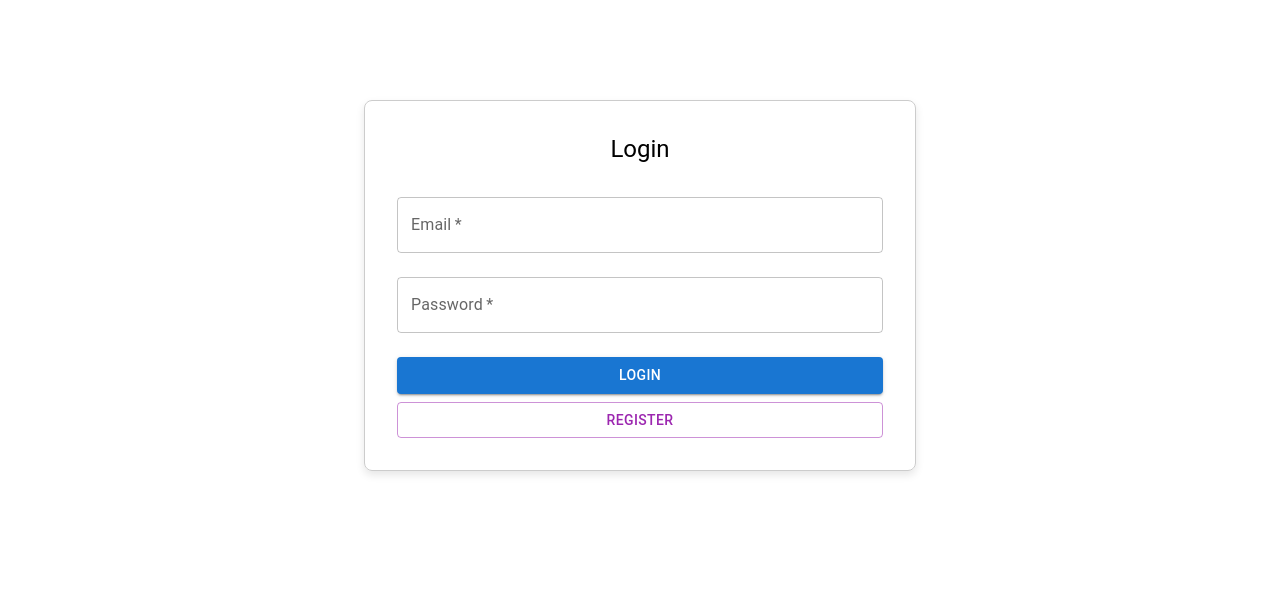
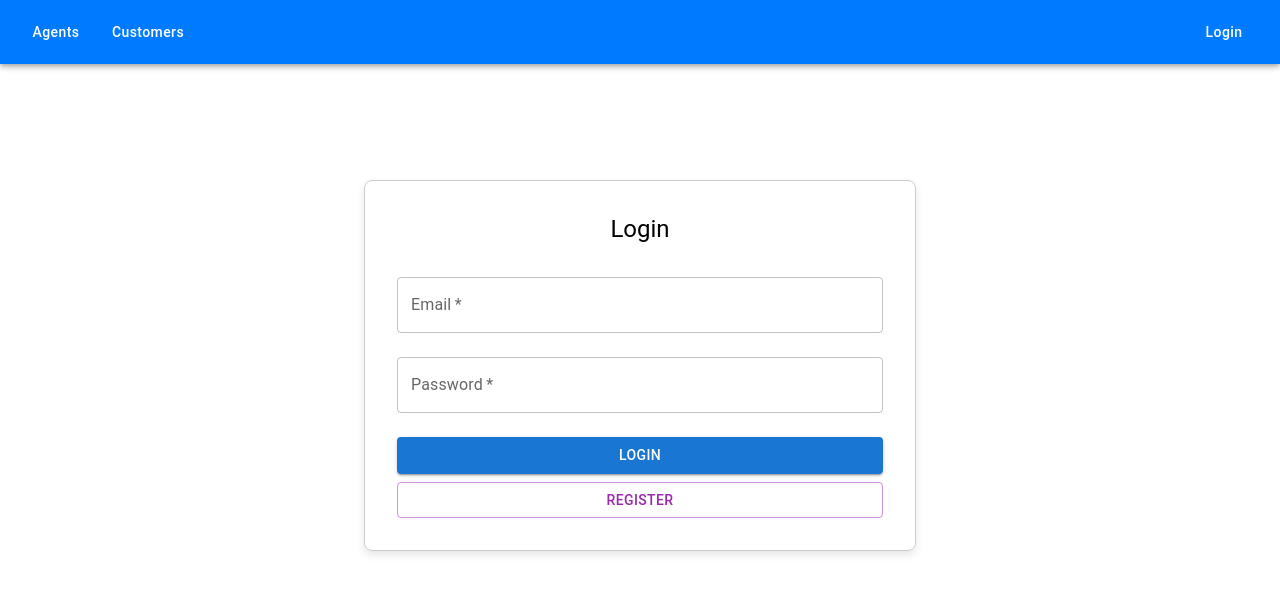
Before and after one commit to pebueno/sales-authentication-system, a React (Vite) app in the folder client/: page /login in a window 1280 px wide. Shown: the top 594 px of the page. Built offline with nearby package versions, Linux system fonts and the light colour scheme.

Commit message:
Implement Navbar

```diff
--- a/client/src/App.tsx
+++ b/client/src/App.tsx
@@ -7,6 +7,7 @@ import {
 import { RequireAuth } from './components/RequireAuth';
 import { lazy, Suspense } from 'react';
 import Loader from './components/Loader';
+import Layout from './components/Layout';
 
 const LoginPage = lazy(() => import('./pages/LoginPage'));
 const RegisterPage = lazy(() => import('./pages/RegisterPage'));
@@ -26,6 +27,7 @@ const App: React.FC = () => {
     <Router>
       <Suspense fallback={<Loader />}>
         <Routes>
+          <Route element={<Layout />}>
             {/* Public Routes */}
             <Route path="/login" element={<LoginPage />} />
             <Route path="/register" element={<RegisterPage />} />
@@ -33,7 +35,9 @@ const App: React.FC = () => {
 
             {/* Protected Routes */}
             <Route
-            element={<RequireAuth allowedRoles={[ROLES.Admin, ROLES.Agent]} />}
+              element={
+                <RequireAuth allowedRoles={[ROLES.Admin, ROLES.Agent]} />
+              }
             >
               <Route path="/agent" element={<AgentPage />} />
             </Route>
@@ -45,9 +49,9 @@ const App: React.FC = () => {
             >
               <Route path="/customer" element={<CustomerPage />} />
             </Route>
-
             {/* Redirect invalid paths */}
             <Route path="*" element={<Navigate to="/login" replace />} />
+          </Route>
         </Routes>
       </Suspense>
     </Router>
--- /dev/null
+++ b/client/src/components/Layout.tsx
@@ -0,0 +1,24 @@
+import React from 'react';
+import { Outlet } from 'react-router-dom';
+import { AppBar, Toolbar, Typography, Box } from '@mui/material';
+import Navbar from './Navbar';
+
+const Layout: React.FC = () => {
+  return (
+    <React.Fragment>
+      <Navbar />
+      <Box
+        component="main"
+        sx={{
+          flex: 1,
+          marginTop: '64px', // Adjust for AppBar height
+          padding: '1rem',
+        }}
+      >
+        <Outlet />
+      </Box>
+    </React.Fragment>
+  );
+};
+
+export default Layout;
--- /dev/null
+++ b/client/src/components/Navbar.tsx
@@ -0,0 +1,61 @@
+import React from 'react';
+import { AppBar, Toolbar, Typography, Button, Box } from '@mui/material';
+import { Link, useNavigate } from 'react-router-dom';
+import { useAuth } from '../hooks/useAuth';
+
+const Navbar: React.FC = () => {
+  const { auth, logout } = useAuth();
+  const navigate = useNavigate();
+
+  const handleLogout = () => {
+    logout();
+    navigate('/login');
+  };
+
+  return (
+    <AppBar
+      position="fixed"
+      color="primary"
+      sx={{ backgroundColor: '#007BFF' }}
+    >
+      <Toolbar sx={{ justifyContent: 'space-between' }}>
+        {/* Left Section - Navigation Links */}
+        <Box sx={{ display: 'flex', gap: '1rem' }}>
+          <Button
+            component={Link}
+            to="/agent"
+            sx={{ color: '#fff', textTransform: 'none' }}
+          >
+            Agents
+          </Button>
+          <Button
+            component={Link}
+            to="/customer"
+            sx={{ color: '#fff', textTransform: 'none' }}
+          >
+            Customers
+          </Button>
+        </Box>
+
+        {/* Right Section - Login/Logout Button */}
+        {auth.token ? (
+          <Button
+            onClick={handleLogout}
+            sx={{ color: '#fff', textTransform: 'none' }}
+          >
+            Logout
+          </Button>
+        ) : (
+          <Button
+            onClick={() => navigate('/login')}
+            sx={{ color: '#fff', textTransform: 'none' }}
+          >
+            Login
+          </Button>
+        )}
+      </Toolbar>
+    </AppBar>
+  );
+};
+
+export default Navbar;
```
Lines whose indentation alone changed are shown as unchanged.
